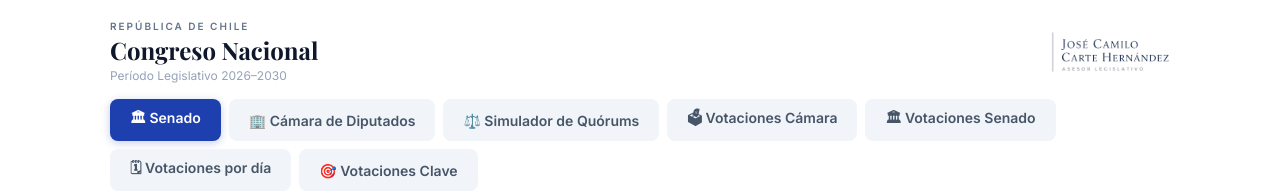
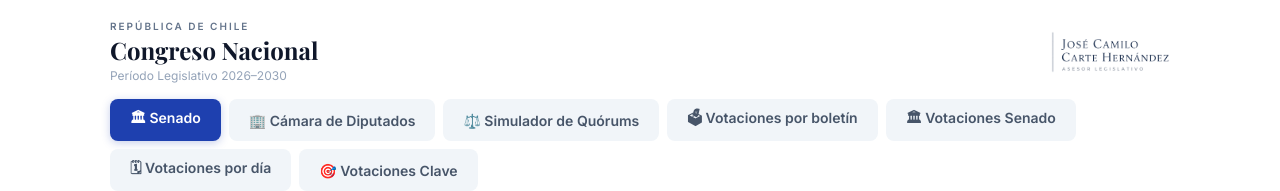
Before and after one commit to josecamilocarteh/Congreso-Chile, a React (Vite) app: page / in a window 1280 px wide. Shown: the top 191 px of the page. Built offline with nearby package versions, Linux system fonts and the light colour scheme.

Commit message:
Update App.jsx

```diff
--- a/src/App.jsx
+++ b/src/App.jsx
@@ -25,7 +25,7 @@
     ['senado', '🏛 Senado', '#1e40af'],
     ['diputados', '🏢 Cámara de Diputados', '#1e40af'],
     ['simulador', '⚖️ Simulador de Quórums', '#7c3aed'],
-    ['votaciones', '🗳 Votaciones Cámara', '#0f766e'],
+    ['votaciones', '🗳 Votaciones por boletín', '#0f766e'],
     ['votsenado', '🏛 Votaciones Senado', '#7c3aed'],
     ['votdia', '🗓 Votaciones por día', '#0f766e'],
     ['clave', '🎯 Votaciones Clave', '#be123c'],
```
